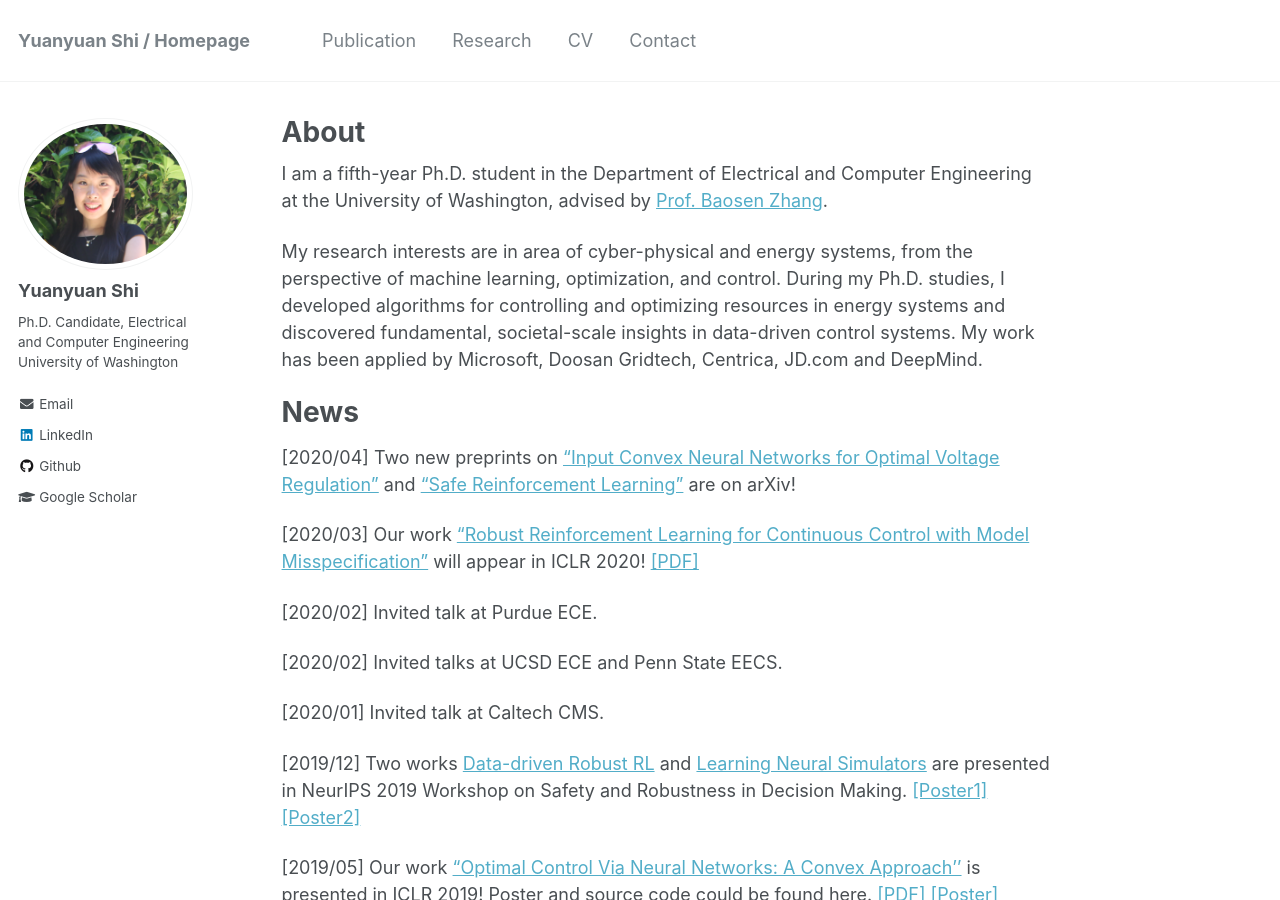
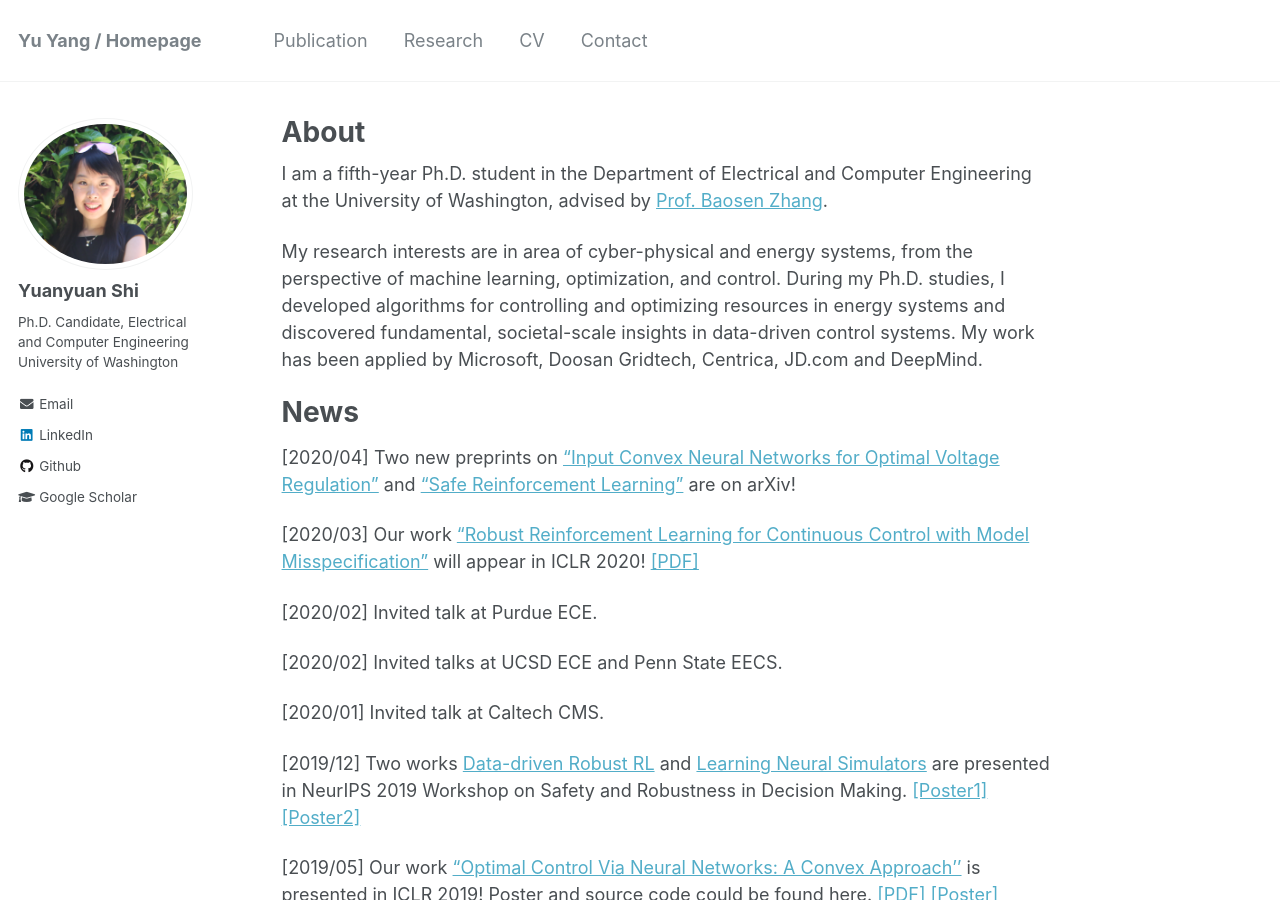
Before and after one commit to yangyu-berkeley/yangyu-berkeley.github.io, a Jekyll site: the page built from _pages/about.md, in a window 1280 px wide and 900 px high. Built offline with Jekyll 4.4.1, drawn with Linux system fonts in a browser that asks for light colours.

Commit message:
Update _config.yml

```diff
--- a/_config.yml
+++ b/_config.yml
@@ -7,13 +7,13 @@
 
 # Site Settings
 locale                   : "en-US"
-title                    : "Yuanyuan Shi / Homepage"
+title                    : "Yu Yang / Homepage"
 title_separator          : "-"
 name                     : &name "Yuanyuan Shi"
 description              : &description "personal description"
-url                      : "https://yuanyuan-shi.github.io/website" # the base hostname & protocol for your site e.g. "https://mmistakes.github.io"
+url                      : "https://yangyu-berkeley.github.io/" # the base hostname & protocol for your site e.g. "https://mmistakes.github.io"
 baseurl                  : "" # the subpath of your site, e.g. "/blog"
-repository               : "Yuanyuan-Shi/website"
+repository               : "YangYu/website"
 teaser                   :  # filename of teaser fallback teaser image placed in /images/, .e.g. "500x300.png"
 breadcrumbs              : false # true, false (default)
 words_per_minute         : 160
```
